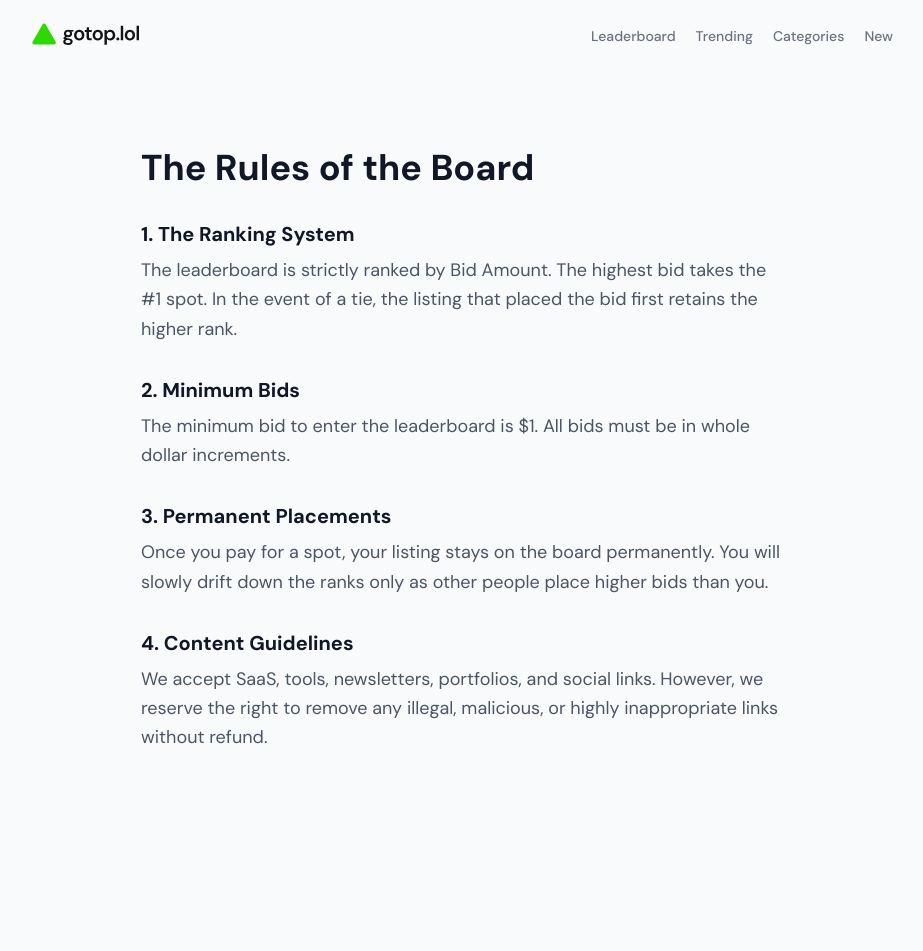
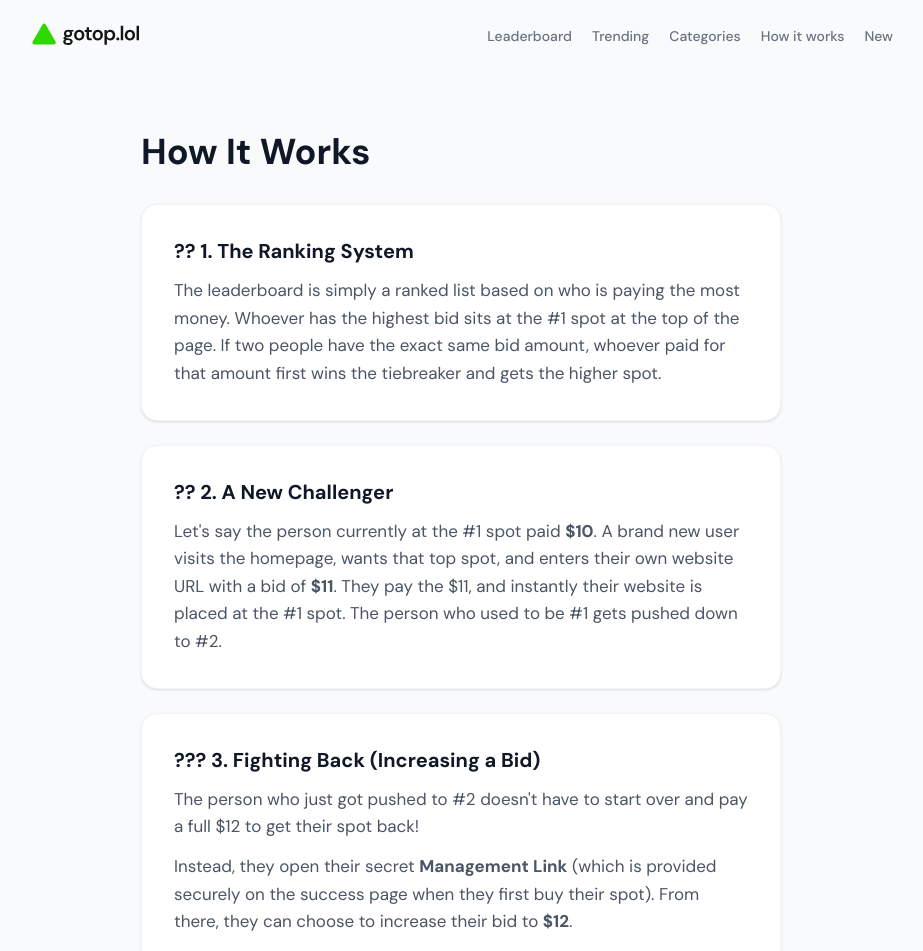
Before and after one commit to realmannerd-afk/gotop, a Next.js app: page /rules in a window 1280 px wide. Shown: the top 951 px of the page, without its empty margins (179-1102 px from the left). Before the commit the page ends 833 px from the top, so only its background shows below. Built offline with nearby package versions, Linux system fonts and the light colour scheme.

Commit message:
Update Rules page with simple mechanics explanation

```diff
--- a/src/app/layout.tsx
+++ b/src/app/layout.tsx
@@ -47,7 +47,7 @@ export default function RootLayout({
                     </Link>
                   </li>
                   <li>
-                    <Link href="/new" className="font-medium transition-colors hover:text-gray-900 dark:hover:text-white text-gray-500 dark:text-gray-400">
+                    <Link href="/rules" className="font-medium transition-colors hover:text-gray-900 dark:hover:text-white text-gray-500 dark:text-gray-400">How it works</Link></li><li><Link href="/new" className="font-medium transition-colors hover:text-gray-900 dark:hover:text-white text-gray-500 dark:text-gray-400">
                       New
                     </Link>
                   </li>
--- a/src/app/rules/page.tsx
+++ b/src/app/rules/page.tsx
@@ -1,24 +1,39 @@
 export default function RulesPage() {
   return (
-    <div className="container mx-auto px-4 py-20 max-w-2xl">
-      <h1 className="text-4xl font-bold text-gray-900 mb-8">The Rules of the Board</h1>
-      <div className="space-y-8 text-gray-600 leading-relaxed text-lg">
-        <section>
-          <h2 className="text-xl font-bold text-gray-900 mb-2">1. The Ranking System</h2>
-          <p>The leaderboard is strictly ranked by Bid Amount. The highest bid takes the #1 spot. In the event of a tie, the listing that placed the bid first retains the higher rank.</p>
+    <div className="container mx-auto px-4 py-16 max-w-2xl animate-in fade-in slide-in-from-bottom-4 duration-500">
+      <h1 className="text-4xl font-bold text-gray-900 mb-8">How It Works</h1>
+      <div className="space-y-6 text-gray-600 leading-relaxed text-[17px]">
+
+        <section className="bg-white p-6 sm:p-8 rounded-2xl shadow-sm border border-gray-100">
+          <h2 className="text-xl font-bold text-gray-900 mb-3 flex items-center gap-2">
+            ?? 1. The Ranking System
+          </h2>
+          <p>The leaderboard is simply a ranked list based on who is paying the most money. Whoever has the highest bid sits at the #1 spot at the top of the page. If two people have the exact same bid amount, whoever paid for that amount first wins the tiebreaker and gets the higher spot.</p>
         </section>
-        <section>
-          <h2 className="text-xl font-bold text-gray-900 mb-2">2. Minimum Bids</h2>
-          <p>The minimum bid to enter the leaderboard is $1. All bids must be in whole dollar increments.</p>
+
+        <section className="bg-white p-6 sm:p-8 rounded-2xl shadow-sm border border-gray-100">
+          <h2 className="text-xl font-bold text-gray-900 mb-3 flex items-center gap-2">
+            ?? 2. A New Challenger
+          </h2>
+          <p>Let's say the person currently at the #1 spot paid <strong>$10</strong>. A brand new user visits the homepage, wants that top spot, and enters their own website URL with a bid of <strong>$11</strong>. They pay the $11, and instantly their website is placed at the #1 spot. The person who used to be #1 gets pushed down to #2.</p>
         </section>
-        <section>
-          <h2 className="text-xl font-bold text-gray-900 mb-2">3. Permanent Placements</h2>
-          <p>Once you pay for a spot, your listing stays on the board permanently. You will slowly drift down the ranks only as other people place higher bids than you.</p>
+
+        <section className="bg-white p-6 sm:p-8 rounded-2xl shadow-sm border border-gray-100">
+          <h2 className="text-xl font-bold text-gray-900 mb-3 flex items-center gap-2">
+            ??? 3. Fighting Back (Increasing a Bid)
+          </h2>
+          <p>The person who just got pushed to #2 doesn't have to start over and pay a full $12 to get their spot back!</p>
+          <p className="mt-3">Instead, they open their secret <strong>Management Link</strong> (which is provided securely on the success page when they first buy their spot). From there, they can choose to increase their bid to <strong>$12</strong>.</p>
+          <p className="mt-3">Because they already paid $10 earlier, the system will only charge them the <strong>difference ($2)</strong>. Once they pay that $2, their total bid is upgraded to $12, and they shoot right back up to the #1 spot!</p>
         </section>
-        <section>
-          <h2 className="text-xl font-bold text-gray-900 mb-2">4. Content Guidelines</h2>
-          <p>We accept SaaS, tools, newsletters, portfolios, and social links. However, we reserve the right to remove any illegal, malicious, or highly inappropriate links without refund.</p>
+
+        <section className="bg-white p-6 sm:p-8 rounded-2xl shadow-sm border border-gray-100">
+          <h2 className="text-xl font-bold text-gray-900 mb-3 flex items-center gap-2">
+            ?? 4. Content Guidelines
+          </h2>
+          <p>We accept SaaS apps, developer tools, newsletters, portfolios, and social links. The minimum bid to enter the board is $1. We reserve the right to remove any illegal, malicious, or highly inappropriate links without refund.</p>
         </section>
+
       </div>
     </div>
   );
```
